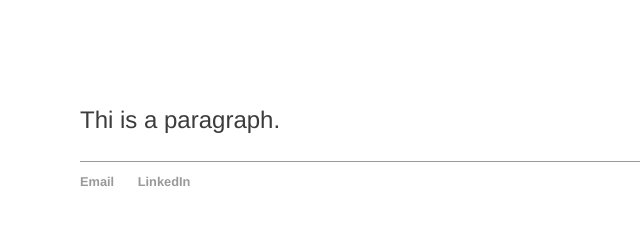
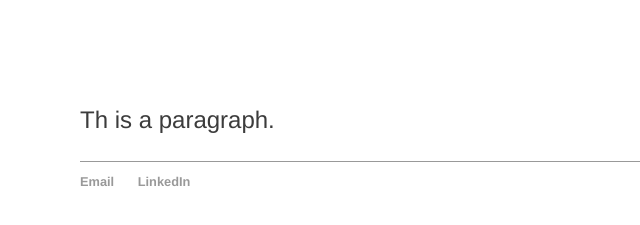
Before and after one commit to LKenny96/lkenny96.github.io, a Jekyll site: the page built from index.html, in a window 1280 px wide. Shown: the part 392-617 px from the top of the page, without its empty margins (112-752 px from the left). Built offline with Jekyll 4.4.1, drawn with Linux system fonts in a browser that asks for light colours.

Commit message:
Update index.html

```diff
--- a/index.html
+++ b/index.html
@@ -6,6 +6,6 @@
 	<h1 style='display:inline'>Liam Kenny</h1>
 	<p style='display:inline'>&nbsp;&nbsp;&nbsp;&nbsp;R&eacute;sum&eacute; Supplement</p>
 	<hr>
-	<img src="LiamKennyPhotoCircle.png" alt="me" class="inline" style="width:200px;height:300px;"/>
-	<p style="font-family: 'Helvetica', 'Arial', 'Sans-Serif';'display:inline';">Thi is a paragraph.</p>
+	<img src="LiamKennyPhotoCircle.png" alt="me" class="inline" style="width:200px;height:300px;'vertical-align:middle';"/>
+	<p style="font-family:'Helvetica','Arial','Sans-Serif';'vertical-align:middle';'display:inline';">Th is a paragraph.</p>
 </div><!-- /.blurb -->
```
